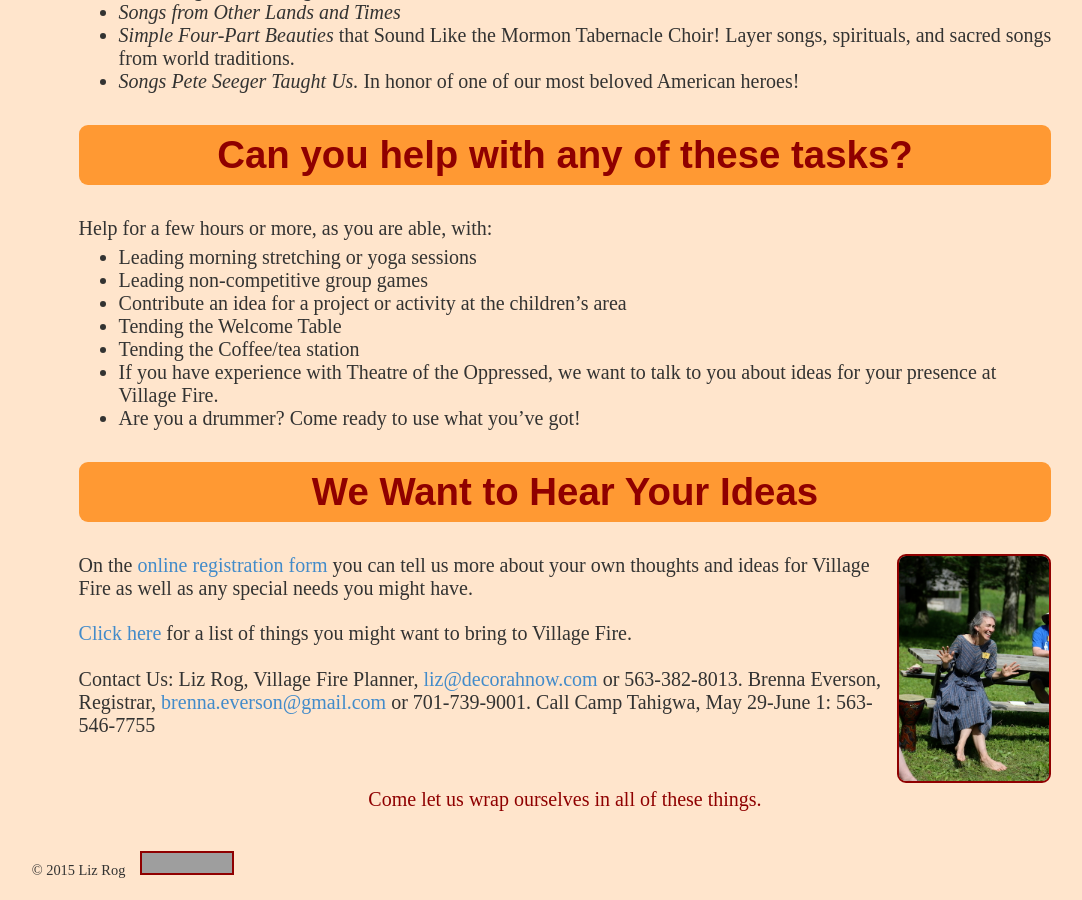
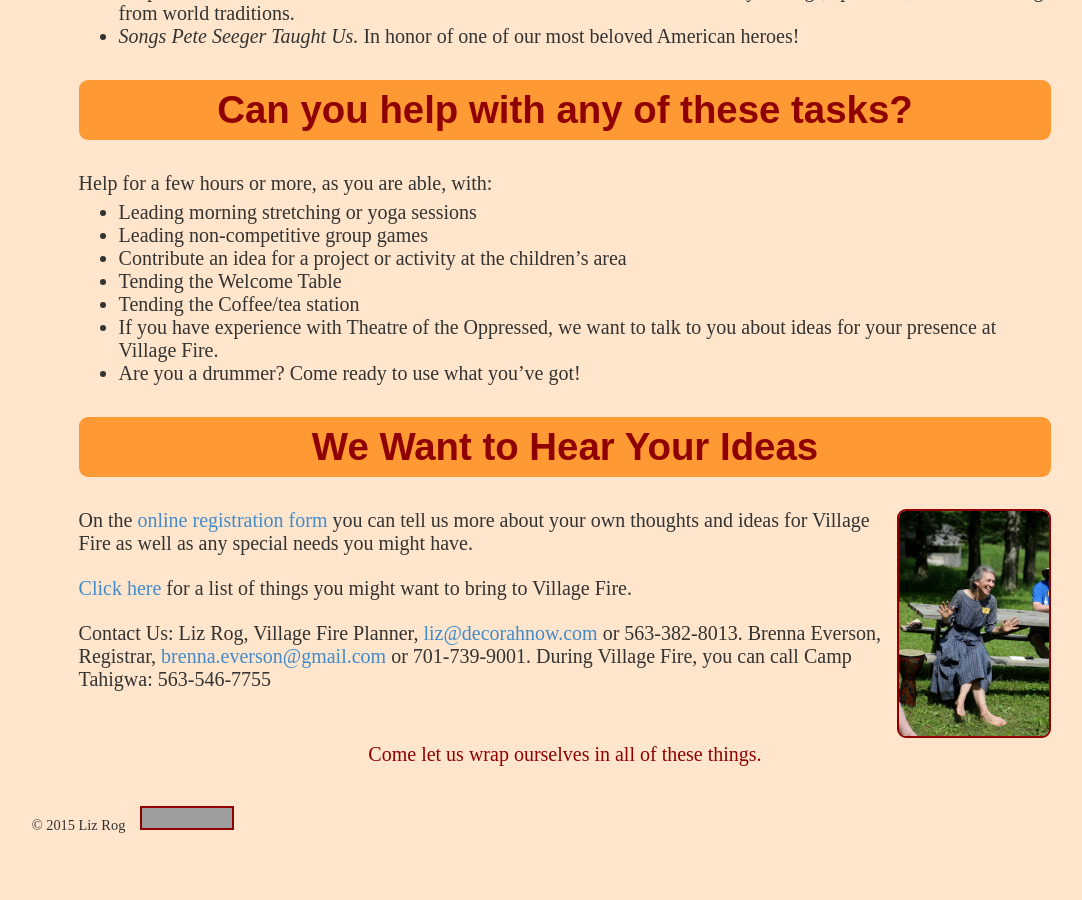
Before and after one commit to neilmb/villagefire, a Jekyll site: the page built from index.md, in a window 1280 px wide and 900 px high, scrolled down 10128 px. Shown: the whole window, without its empty margins (75-1157 px from the left). Built offline with Jekyll 4.4.1, drawn with Linux system fonts in a browser that asks for light colours; some web fonts are replaced; after the commit the page ends 10983 px from its top, so only the background shows below that; some of the changed text lies outside the part shown; grey boxes are pictures that could not be loaded.

Commit message:
More 2015 changes

```diff
--- a/index.md
+++ b/index.md
@@ -255,9 +255,6 @@ Ruthie. All meals will be vegetarian, with options that are dairy free and
 gluten free.  [Click here](images/menu.pdf) to see the
 entire menu.
 
-**If you would like to eat the food prepared at camp, you need to register by
-May 18.**
-
 If you prefer, you are also welcome to bring food and a campstove and make
 your own food.
 
@@ -351,7 +348,7 @@ Contact Us: Liz Rog, Village Fire Planner, <a
 href="mailto:liz@decorahnow.com">liz@decorahnow.com</a> or 563-382-8013.
 Brenna Everson, Registrar, <a
 href="mailto:brenna.everson@gmail.com">brenna.everson@gmail.com</a> or
-701-739-9001.  Call Camp Tahigwa, May 29-June 1: 563-546-7755
+701-739-9001.  During Village Fire, you can call Camp Tahigwa: 563-546-7755
 
 
 <div style="text-align:center;clear:both;color:#8F0000">Come let us wrap ourselves in all of these things.</div>
```
